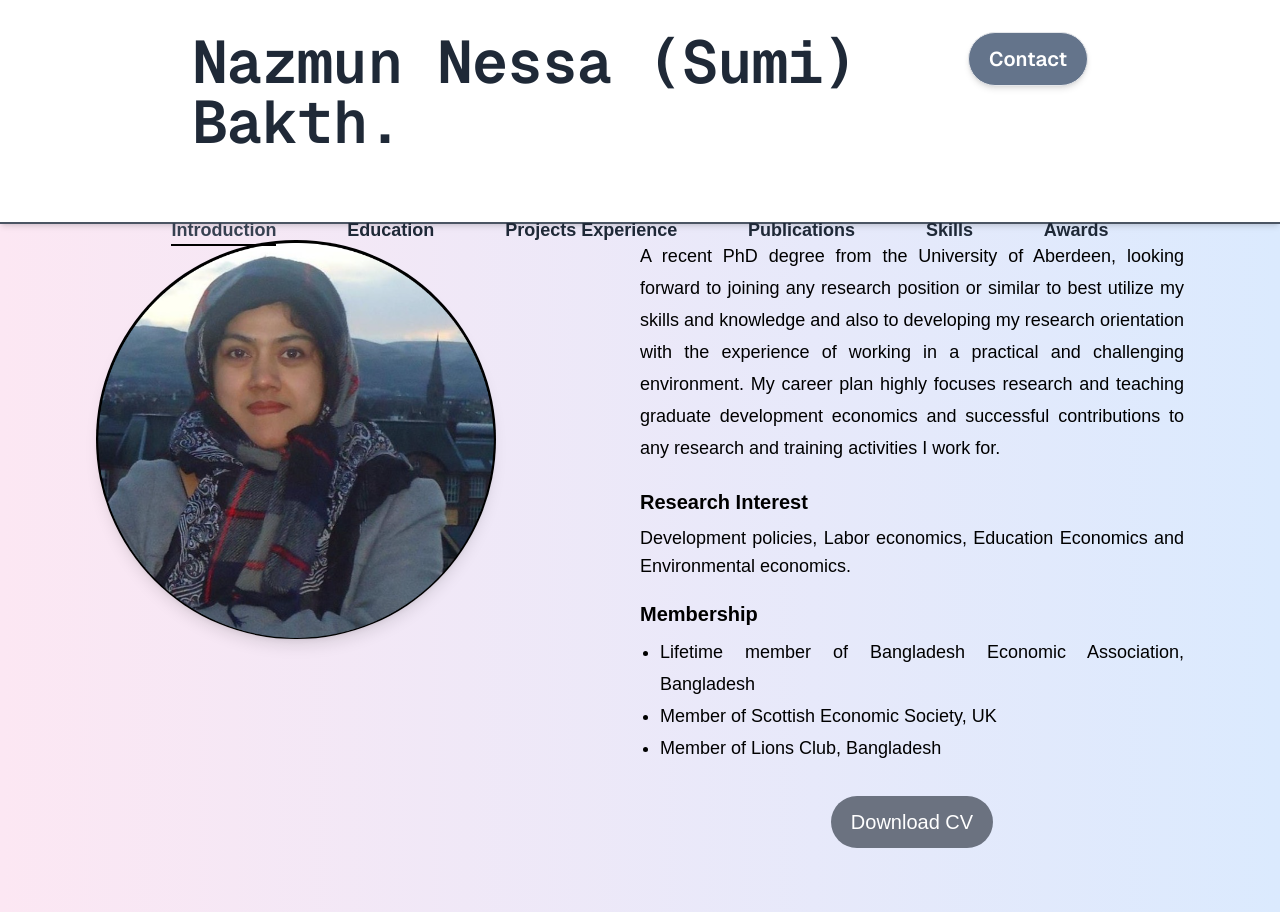
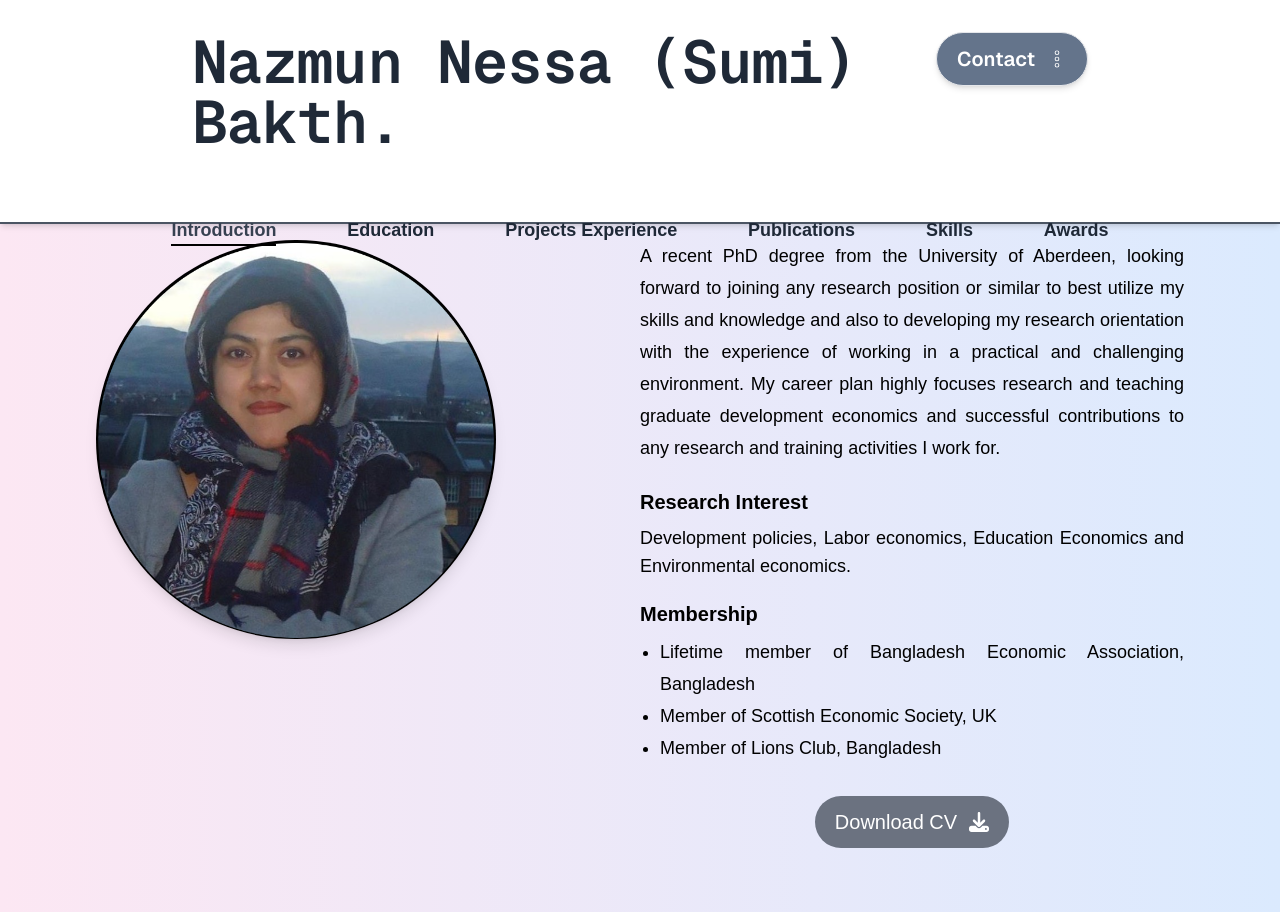
Before and after one commit to Musaddek-Ahmed/PhdHolder_portfolio, a Next.js app: page / in a window 1280 px wide. Built offline with nearby package versions, Linux system fonts and the light colour scheme.

Commit message:
modified:   app/components/navbar.tsx 	modified:   app/page.tsx 	new file:   public/CV.pdf

```diff
--- a/app/components/navbar.tsx
+++ b/app/components/navbar.tsx
@@ -4,6 +4,7 @@ import React, { useState } from 'react'
 import Link from 'next/link'
 import { usePathname } from 'next/navigation'
 import { HiMenu, HiX } from 'react-icons/hi'
+import { PiDotsThreeOutlineVerticalLight } from "react-icons/pi";
 
 const links = [
   {
@@ -48,8 +49,9 @@ const Navbar = () => {
 
 
         <div className='sm:block hidden'>
-            <button className='px-5 py-3 border-[1px]  shadow-md bg-slate-500 text-white hover:bg-gray-800 font-semibold text-xl rounded-full font-[family-name:var(--font-geist-sans)]'>
+            <button className='flex flex-row gap-3 items-center px-5 py-3 border-[1px]  shadow-md bg-slate-500 text-white hover:bg-gray-800 font-semibold text-xl rounded-full font-[family-name:var(--font-geist-sans)]'>
                 Contact
+                <PiDotsThreeOutlineVerticalLight />
             </button>
         </div>
 
--- a/app/page.tsx
+++ b/app/page.tsx
@@ -1,4 +1,5 @@
 import Image from "next/image";
+import { FaDownload } from "react-icons/fa6";
 
 export default function Home() {
 
@@ -27,9 +28,13 @@ successful contributions to any research and training activities I work for. </h
         </ul>
 
         <div className="my-8 flex justify-center items-center">
-        <button className="rounded-full bg-gray-500 text-white font-medium px-5 py-3 text-xl hover:bg-gray-800">
+        <a
+        href="/CV.pdf"
+        download="CV.pdf"
+         className="rounded-full flex flex-row gap-3 items-center bg-gray-500 text-white font-medium px-5 py-3 text-xl hover:bg-gray-800">
           Download CV
-        </button>
+          <FaDownload />
+        </a>
       </div>
 
       </div>
```
Also changed, not shown: 1 other file (tests, documents, lock files or other folders).
